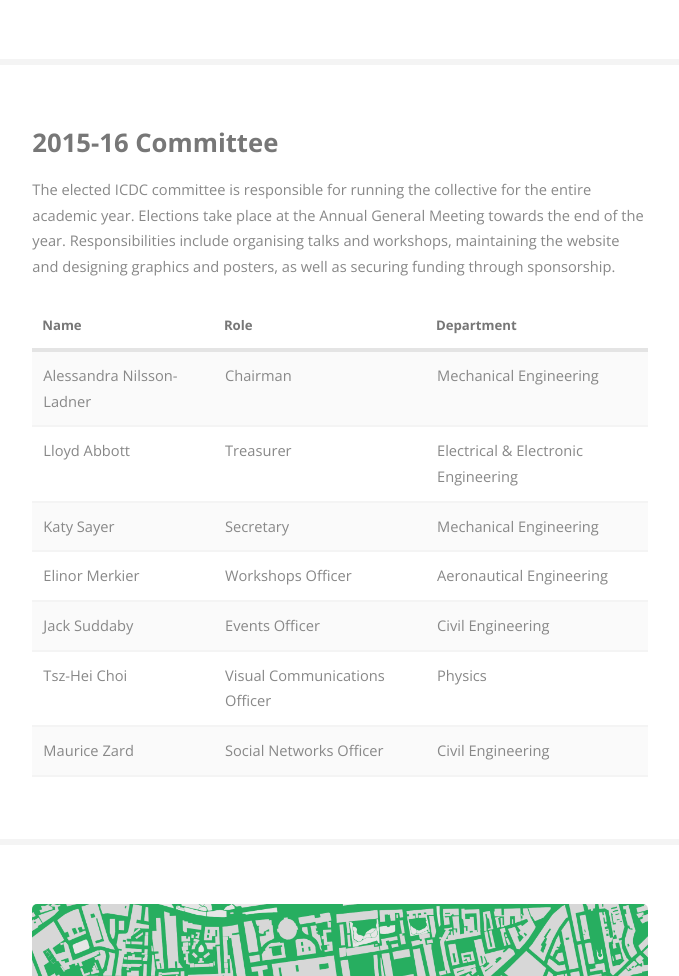
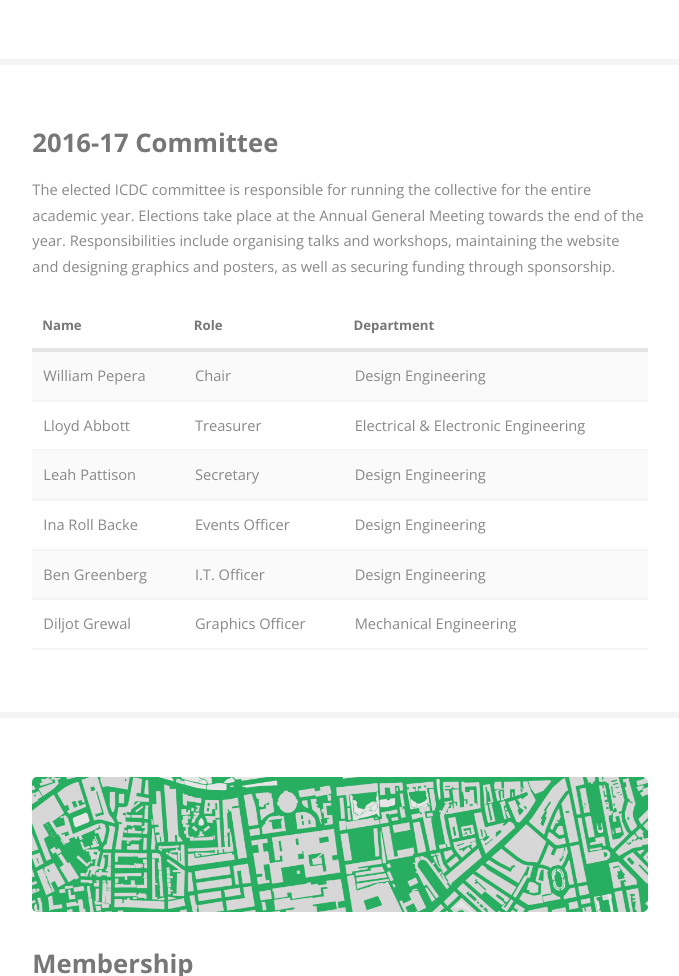
Before and after one commit to Imperial-Design-Collective/icdc-website, a plain HTML site: page index.html in a window 1280 px wide. Shown: the part 4865-5841 px from the top of the page, without its empty margins (153-832 px from the left). Drawn offline with nearby package versions, Linux system fonts and the light colour scheme.

Commit message:
committee update
Update committee information to reflect changes from the 2016 AGM

```diff
--- a/index.html
+++ b/index.html
@@ -251,7 +251,7 @@
 					<!-- COMMITTEE -->
 						<section id="three">
 							<div class="container">
-								<header><h3>2015-16 Committee</h3></header>
+								<header><h3>2016-17 Committee</h3></header>
 								<p>The elected ICDC committee is responsible for running the collective for the entire academic year. Elections take place at the Annual General Meeting towards the end of the year. Responsibilities include organising talks and workshops, maintaining the website and designing graphics and posters, as well as securing funding through sponsorship.</p></header>
 								<div class="table-wrapper">
 									<table>
@@ -265,9 +265,9 @@
 										</thead>
 										<tbody>
 											<tr>
-												<td>Alessandra Nilsson-Ladner</td>
-												<td>Chairman</td>
-												<td>Mechanical Engineering</td>
+												<td>William Pepera</td>
+												<td>Chair</td>
+												<td>Design Engineering</td>
 											</tr>
 											<tr>
 												<td>Lloyd Abbott</td>
@@ -275,29 +275,24 @@
 												<td>Electrical & Electronic Engineering</td>
 											</tr>
 											<tr>
-												<td>Katy Sayer</td>
+												<td>Leah Pattison</td>
 												<td>Secretary</td>
-												<td>Mechanical Engineering</td>
+												<td>Design Engineering</td>
 											</tr>
 											<tr>
-												<td>Elinor Merkier</td>
-												<td>Workshops Officer</td>
-												<td>Aeronautical Engineering</td>
+												<td>Ina Roll Backe</td>
+												<td>Events Officer</td>
+												<td>Design Engineering</td>
 											</tr>
 											<tr>
-												<td>Jack Suddaby</td>
-												<td>Events Officer</td>
-												<td>Civil Engineering</td>
+												<td>Ben Greenberg</td>
+												<td>I.T. Officer</td>
+												<td>Design Engineering</td>
 											</tr>
 											<tr>
-												<td>Tsz-Hei Choi</td>
-												<td>Visual Communications Officer</td>
-												<td>Physics</td>
-											</tr>
-											<tr>
-												<td>Maurice Zard</td>
-												<td>Social Networks Officer</td>
-												<td>Civil Engineering</td>
+												<td>Diljot Grewal</td>
+												<td>Graphics Officer</td>
+												<td>Mechanical Engineering</td>
 											</tr>
 										</tbody>
 									</table>
```
Also changed, not shown: 1 other file.
